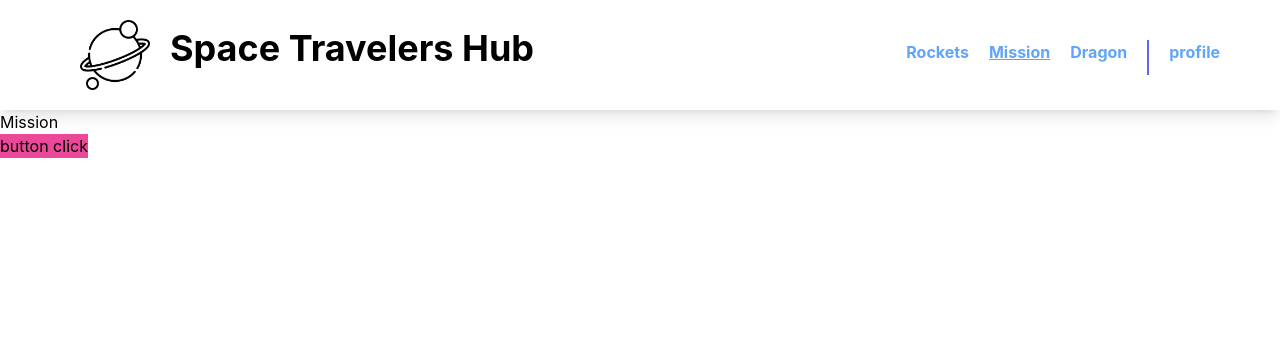
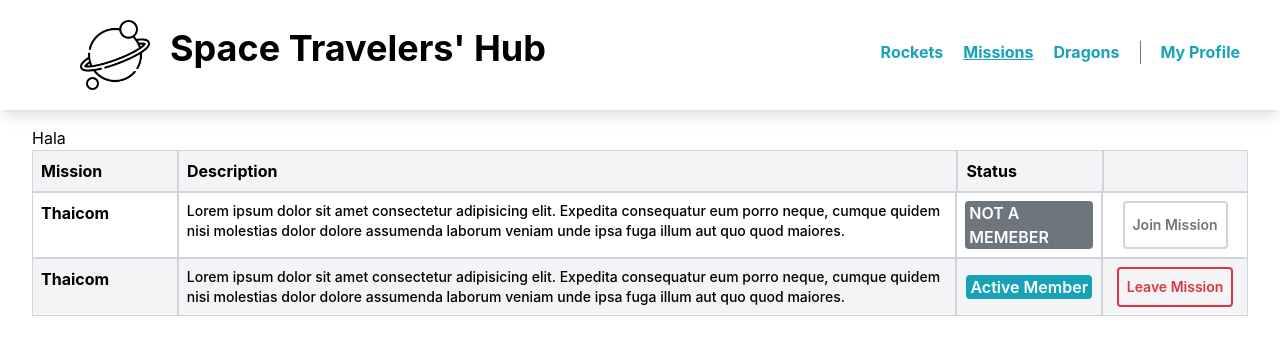
Before and after one commit to tahseenzahra/spaceTravelers-react, a React (Create React App) app: page /mission in a window 1280 px wide. Shown: the top 354 px of the page. Built offline with nearby package versions, Linux system fonts and the light colour scheme.

Commit message:
create basic structure for Missions

```diff
--- a/package.json
+++ b/package.json
@@ -6,11 +6,12 @@
     "@testing-library/jest-dom": "^5.16.5",
     "@testing-library/react": "^13.4.0",
     "@testing-library/user-event": "^13.5.0",
+    "prop-types": "^15.8.1",
     "react": "^18.2.0",
     "react-dom": "^18.2.0",
     "react-redux": "^8.0.5",
     "react-router-dom": "^6.4.3",
-    "react-scripts": "5.0.1",
+    "react-scripts": "^5.0.1",
     "redux-logger": "^3.0.6",
     "web-vitals": "^2.1.4"
   },
--- a/src/component/Header.jsx
+++ b/src/component/Header.jsx
@@ -5,13 +5,14 @@ export default function Header() {
   return (
     <div className="flex justify-between mt-5 shadow-lg pb-5">
       <img className="ml-20 w-[70px] h-[70px]" src="/planet.png" alt="img" />
-      <h1 className="ml-5  mt-2 text-4xl font-bold w-full align-middle">Space Travelers Hub</h1>
+      <h1 className="ml-5  mt-2 text-4xl font-bold w-full align-middle">Space Travelers&apos; Hub</h1>
       <div className="w-full flex justify-end">
         <ul className="flex justify-end w-full gap-5 mt-5 mr-10">
-          <NavLink className="text-blue-400 font-bold" to="/">Rockets</NavLink>
-          <NavLink className="text-blue-400 font-bold" to="mission">Mission</NavLink>
-          <NavLink className="text-blue-400 font-bold" to="dragon">Dragon</NavLink>
-          <NavLink className="border-l-2 px-5 h-[70%] border-indigo-500 text-blue-400 font-bold" to="/profile">profile</NavLink>
+          <NavLink className="text-primary font-bold" to="/">Rockets</NavLink>
+          <NavLink className="text-primary font-bold" to="mission">Missions</NavLink>
+          <NavLink className="text-primary font-bold" to="dragon">Dragons</NavLink>
+          <hr className="bg-secondary h-6 w-px" />
+          <NavLink className="text-primary font-bold" to="/profile">My Profile</NavLink>
         </ul>
       </div>
     </div>
--- a/src/pages/Mission.jsx
+++ b/src/pages/Mission.jsx
@@ -2,11 +2,86 @@ import React from 'react';
 import Button from '../UI/button';
 
 export default function Mission() {
-  const name = 'bg-pink-500';
+  const joinStyle = 'bg-transparent border-2 rounded p-2 text-secondary font-semibold text-sm';
+  const leaveStyle = 'bg-transparent border-2 border-alert rounded px-2 py-0 text-alert font-semibold text-sm'
+  const joinTitle = 'Join Mission';
+  const leaveTitle = 'Leave Mission';
   return (
-    <div>
-      <h1>Mission</h1>
-      <Button title="button click" id="id" className={name} />
-    </div>
+    <ul className="flex-col mt-4 mx-8">
+      <div className="kanaderalla">Hala</div>
+      <li className="flex justify-between font-bold even:bg-gray-100">
+        <h3 className="w-1/1 p-2 border">Mission</h3>
+        <h3 className="w-5/7 p-2 border">Description</h3>
+        <h3 className="w-1/1 p-2 border">Status</h3>
+        <div className="w-1/1 border" />
+      </li>
+      <li className="flex even:bg-gray-100">
+        <div className="w-1/1 p-2 border font-bold">Thaicom</div>
+        <div className="w-5/7 p-2 border text-sm font-medium">
+          Lorem ipsum dolor sit amet consectetur adipisicing elit. Expedita
+          consequatur eum porro neque, cumque quidem nisi molestias dolor dolore
+          assumenda laborum veniam unde ipsa fuga illum aut quo quod maiores.
+        </div>
+        <div className="
+          flex
+          justify-center
+          items-center
+          w-1/1
+          p-2 border"
+        >
+          <div className="
+            bg-secondary
+            px-1
+            text-font
+            uppercase
+            place-content-center
+            rounded
+            font-semibold"
+          >
+            not a memeber
+          </div>
+        </div>
+        <div className="flex justify-center w-1/1 p-2 border">
+          <Button
+            title={joinTitle}
+            id="id"
+            className={joinStyle}
+          />
+        </div>
+      </li>
+      <li className="flex even:bg-gray-100">
+        <div className="w-1/1 p-2 border font-bold">Thaicom</div>
+        <div className="w-5/7 p-2 border text-sm font-medium">
+          Lorem ipsum dolor sit amet consectetur adipisicing elit. Expedita
+          consequatur eum porro neque, cumque quidem nisi molestias dolor dolore
+          assumenda laborum veniam unde ipsa fuga illum aut quo quod maiores.
+        </div>
+        <div className="
+          flex
+          justify-center
+          items-center
+          w-1/1
+          p-2 border"
+        >
+          <div className="
+            bg-primary
+            px-1
+            text-font
+            place-content-center
+            rounded
+            font-semibold"
+          >
+            Active Member
+          </div>
+        </div>
+        <div className="flex justify-center w-1/1 p-2 border">
+          <Button
+            title={leaveTitle}
+            id="id"
+            className={leaveStyle}
+          />
+        </div>
+      </li>
+    </ul>
   );
 }
--- a/tailwind.config.js
+++ b/tailwind.config.js
@@ -6,8 +6,35 @@ module.exports = {
   content: [
     "./src/**/*.{js,jsx,ts,tsx}",
   ],
+  variants: {
+    extend: {
+      backgroundColor: ['even'],
+    }
+  },
   theme: {
-    extend: {},
+    extend: {
+      width: {
+        '5/7': '70%',
+        '1/1': '13%',
+      }
+    },
+    backgroundColor: theme => ({
+      ...theme('colors'),
+      'primary': '#18a2b8', //blue
+      'secondary': '#6d757d', //gray
+    }),
+    textColor: theme => theme('colors'),
+     textColor: {
+      'primary': '#18a2b8', //blue
+      'secondary': '#6d757d', //gray
+      'font': '#fff', //white
+      'alert': '#dc3645', //red
+    },
+    borderColor: theme => ({
+      ...theme('colors'),
+      DEFAULT: theme('colors.gray.300', 'currentColor'),
+      'alert': '#dc3645', //red
+     })
   },
   plugins: [],
 }
```
Also changed, not shown: 1 other file (tests, documents, lock files or other folders).
